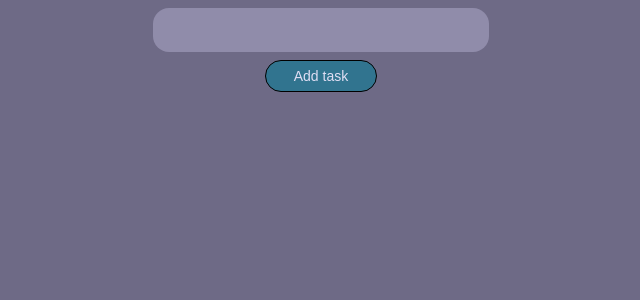
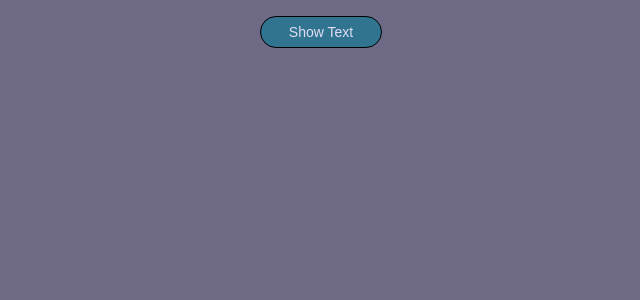
Before and after one commit to justthedreamer/react-learn, a React (Create React App) app: page / in a window 1280 px wide. Shown: the top 300 px of the page, without its empty margins (319-959 px from the left). Built offline with nearby package versions, Linux system fonts and the light colour scheme.

Commit message:
Component Lifecycle, useEffect hook

```diff
--- a/src/App.js
+++ b/src/App.js
@@ -1,44 +1,19 @@
 import './App.css';
 import {useState} from "react";
+import {Text} from "./Text"
 
 function App() {
+  const [showText,setShowText] = useState(false);
 
-const [todoList,setTodoList] = useState([])
-const [newTask,setTask]= useState("");
+  return (
+    <div className='App'>
+      <button onClick={()=>{
+        setShowText(!showText);
+      }}>Show Text</button>
 
-const handleChange = (event) =>{
-  setTask(event.target.value);
-}
-
-const addTask = () =>{
-  const task = {
-    id: todoList.length === 0 ? 1 : todoList[todoList.length -1 ].id + 1,
-    taskName: newTask
-  }
-  setTodoList([...todoList, task]);
-}
-
-const deleteTask = (taskId) =>{
-  setTodoList(todoList.filter((task)=> task.id !== taskId));
-}
-
-return (<div className='App'>
-    <div className='addTask'>
-        <input type="text" onChange={handleChange} />
-        <button onClick={addTask}>Add task</button>
+      {showText && <Text/>}
     </div>
-    <div className='list'>
-        {todoList.map((task)=> {
-          return (
-            <div>
-              <p className='list-item'>{task.taskName}</p>
-              <button className='remove-button' onClick={()=>deleteTask(task.id)}>X</button>
-            </div>
-            );
-        })}
-    </div>
-  </div>
-);
+  )
 }
 
 export default App;
--- /dev/null
+++ b/src/Text.js
@@ -0,0 +1,14 @@
+import React, { useState } from "react";
+
+export const Text = () =>{
+    const [text,setText] = useState("");
+
+    return (
+        <div>
+            <input type="text" onChange={(event)=>{
+                setText(event.target.value);
+            }} />
+            <p>{text}</p>
+        </div>
+    )
+}
```
